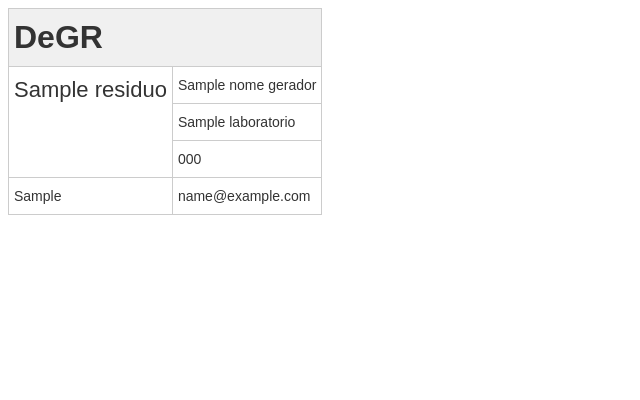
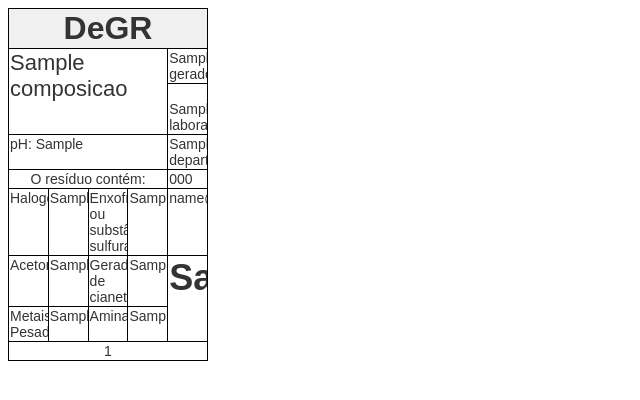
Before and after one commit to Pedrexus/UGRSys, a Django app: template templates/pdfwriter/label.html in a window 1280 px wide. Shown: the top 400 px of the page, without its empty margins (0-640 px from the left). Run offline with Django 3.2, Linux system fonts and the light colour scheme; the template is opened without the code that fills it: most values are stand-ins (such as "Sample title", 1, 10 or a date in 2020).

Commit message:
adiciona campos pra residuo. Quebra etiqueta
TODO consertar etiqueta

```diff
--- a/templates/labs/wastes.html
+++ b/templates/labs/wastes.html
@@ -9,7 +9,7 @@
             {% for waste in my_wastes %}
                 <li>
                     {{ waste }}
-                    <a class="btn btn-info" href="{% url 'update_waste' waste.id %}">editar</a>
+                    <a class="btn btn-info" href="{% url 'update_waste' waste.id %}">editar</a> <!-- TODO CHECAR STATUS -->
                     <a class="btn btn-danger" href="{% url 'delete_waste' waste.id %}">deletar</a>
                     <a class="btn btn-warning" href="{% url 'pdf_waste' waste.id %}">gerar etiqueta</a>
                 </li>
--- a/templates/pdfwriter/label.html
+++ b/templates/pdfwriter/label.html
@@ -8,30 +8,89 @@
     <div class="wrapper",
          <div class="details">
                 <style type="text/css">
-                .tg  {border-collapse:collapse;border-spacing:0;border-color:#ccc;}
-                .tg td{font-family:Arial, sans-serif;font-size:14px;padding:10px 5px;border-style:solid;border-width:1px;overflow:hidden;word-break:normal;border-color:#ccc;color:#333;background-color:#fff;}
-                .tg th{font-family:Arial, sans-serif;font-size:14px;font-weight:normal;padding:10px 5px;border-style:solid;border-width:1px;overflow:hidden;word-break:normal;border-color:#ccc;color:#333;background-color:#f0f0f0;}
-                .tg .tg-x1hj{font-size:22px;border-color:inherit;text-align:left;vertical-align:top}
-                .tg .tg-1692{font-size:32px;border-color:inherit;text-align:left;vertical-align:top}
-                .tg .tg-0pky{border-color:inherit;text-align:left;vertical-align:top}
+                    .tg  {border-collapse:collapse;border-spacing:0;
+                            border-color:#ccc;border: 1px solid black;
+                            table-layout: fixed;
+                            width: 200px;}
+
+                    .tg td{font-family:Arial, sans-serif; font-size:14px;
+                        padding:1px 1px;border-style:solid;border-width:1px;
+                        overflow:hidden;word-break:normal;border-color:#ccc;
+                        color:#333;background-color:#fff; table-layout: fixed;}
+
+                    .tg th{font-family:Arial, sans-serif;font-size:14px;
+                        font-weight:normal;padding:1px 1px;
+                        border-style:solid;border-width:1px;overflow:hidden;
+                        word-break:normal;border-color:#ccc;color:#333;
+                        background-color:#f0f0f0; table-layout: fixed;}
+
+                    .tg .tg-inventory_location{font-size:36px;border-color:#000000;
+                        text-align:center;vertical-align:top; table-layout: fixed;}
+
+                    .tg .tg-composicao{font-size:22px;border-color:#000000;
+                        text-align:left;vertical-align:top;
+                        width = 5cm; table-layout: fixed;}
+
+                    .tg .tg-cabecalho{font-size:32px;border-color:#000000;
+                        text-align:center;vertical-align:top; table-layout: fixed; witdth:10cm}
+
+                    .tg .tg-wp8o{border-color:#000000;text-align:center;
+                        vertical-align:top; table-layout: fixed;}
+
+                    .tg .tg-info_user{border-color:#000000;
+                        text-align:left;vertical-align:top; table-layout: fixed;}
+
+                    .tg .tg-73oq{border-color:#000000;
+                        text-align:left;vertical-align:top; table-layout: fixed;}
+
+                    .tg .tg-check{border-color:#000000;
+                        text-align:left;vertical-align:top;
+                        width: 10px;
+                        padding: 1px 1px; table-layout: fixed;}
+
                     </style>
                     <table class="tg">
                       <tr>
-                    <th class="tg-1692" colspan="3"><span style="font-weight:bold">DeGR</span></th>
+                        <th class="tg-cabecalho" colspan="5"><span style="font-weight:bold">DeGR</span></th>
                       </tr>
                       <tr>
-                    <td class="tg-x1hj" colspan="2" rowspan="3"> {{residuo}} <br></td>
-                    <td class="tg-0pky"> {{nome_gerador}} </td>
+                        <td class="tg-composicao" colspan="4" rowspan="2">{{composicao}}<br></td>
+                        <td class="tg-info_user">{{gerador}}</td>
                       </tr>
                       <tr>
-                    <td class="tg-0pky"> {{laboratorio}} </td>
+                        <td class="tg-info_user"><br>{{laboratorio}}<br></td>
+                      </tr>
+
+                      <tr>
+                        <td class="tg-info_user" colspan="4">pH: {{pH}}</td>
+                        <td class="tg-info_user">{{departamento}}</td>
                       </tr>
                       <tr>
-                    <td class="tg-0pky"> {{telefone}} </td>
+                        <td class="tg-wp8o" colspan="4">O resíduo contém:<br></td>
+                        <td class="tg-info_user">{{telefone}}<br></td>
                       </tr>
                       <tr>
-                    <td class="tg-0pky" colspan="2"> {{data_de_postagem}} </td>
-                    <td class="tg-0pky"> {{email}} </td>
+                        <td class="tg-73oq">Halogenados</td>
+                        <td class="tg-check">{{halogen_check}}</td>
+                        <td class="tg-73oq">Enxofre ou substâncias sulfuradas</td>
+                        <td class="tg-check">{{sulfur_check}}</td>
+                        <td class="tg-73oq">{{email}}</td>
+                      </tr>
+                      <tr>
+                        <td class="tg-73oq">Acetonitrila</td>
+                        <td class="tg-check">{{acetronitrile_check}}</td>
+                        <td class="tg-73oq">Geradores de cianeto</td>
+                        <td class="tg-check">{{cyanide_check}}</td>
+                        <td class="tg-inventory_location" rowspan="2"><span style="font-weight:bold">{{inventory_location}}</span></td>
+                      </tr>
+                      <tr>
+                        <td class="tg-73oq">Metais Pesados</td>
+                        <td class="tg-check">{{heavy_metals_check}}</td>
+                        <td class="tg-73oq">Aminas</td>
+                        <td class="tg-check">{{amine_check}}</td>
+                      </tr>
+                      <tr>
+                        <td class="tg-wp8o" colspan="5">{{residuo_id}}</td>
                       </tr>
                     </table>
 
```
Also changed, not shown: labs/forms.py (+20 -3 lines), labs/models.py (+49 -2 lines), pdfwriter/views.py (+9 -0 lines), labs/migrations/0008_auto_20181025_1409.py (added). Lines whose indentation alone changed are shown as unchanged.
